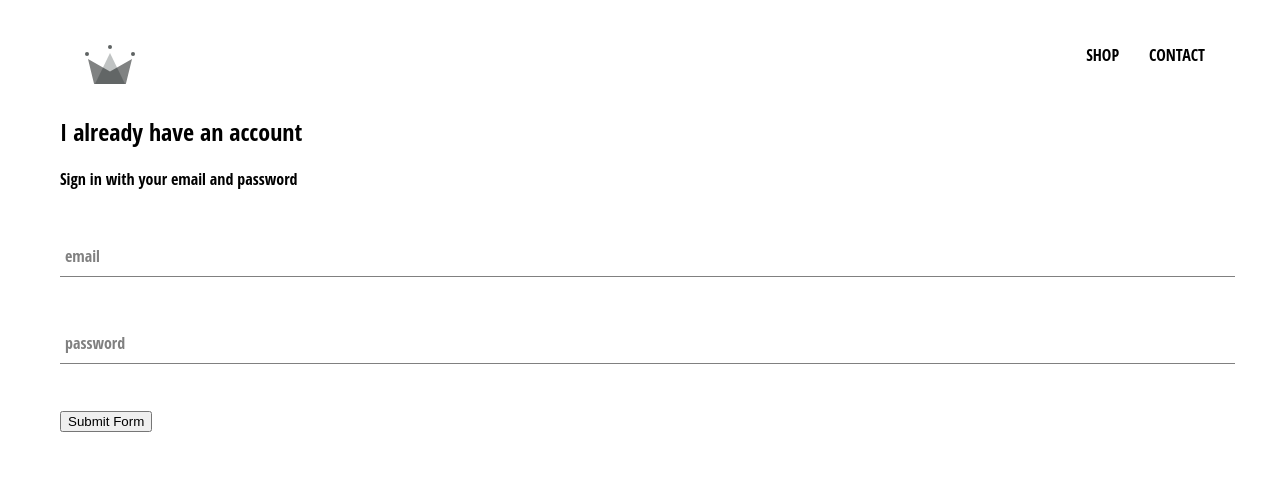
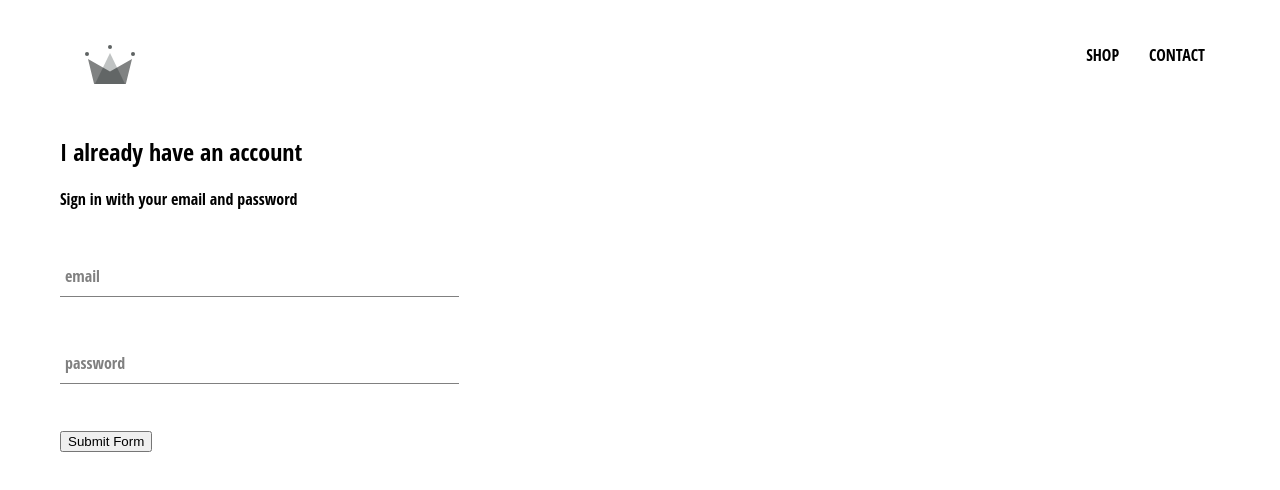
Before and after one commit to Srutip04/Fashlux, a React (Create React App) app: page /signin in a window 1280 px wide. Shown: the top 490 px of the page. Built offline with nearby package versions, Linux system fonts and the light colour scheme; a web font is replaced by a local one.

Commit message:
sign in styles

```diff
--- a/src/components/sign-in/sign-in.styles.scss
+++ b/src/components/sign-in/sign-in.styles.scss
@@ -0,0 +1,9 @@
+.sign-in{
+    width:30vw;
+    display: flex;
+    flex-direction: column;
+
+    .title{
+        margin:10px 0;
+    }
+}
```
